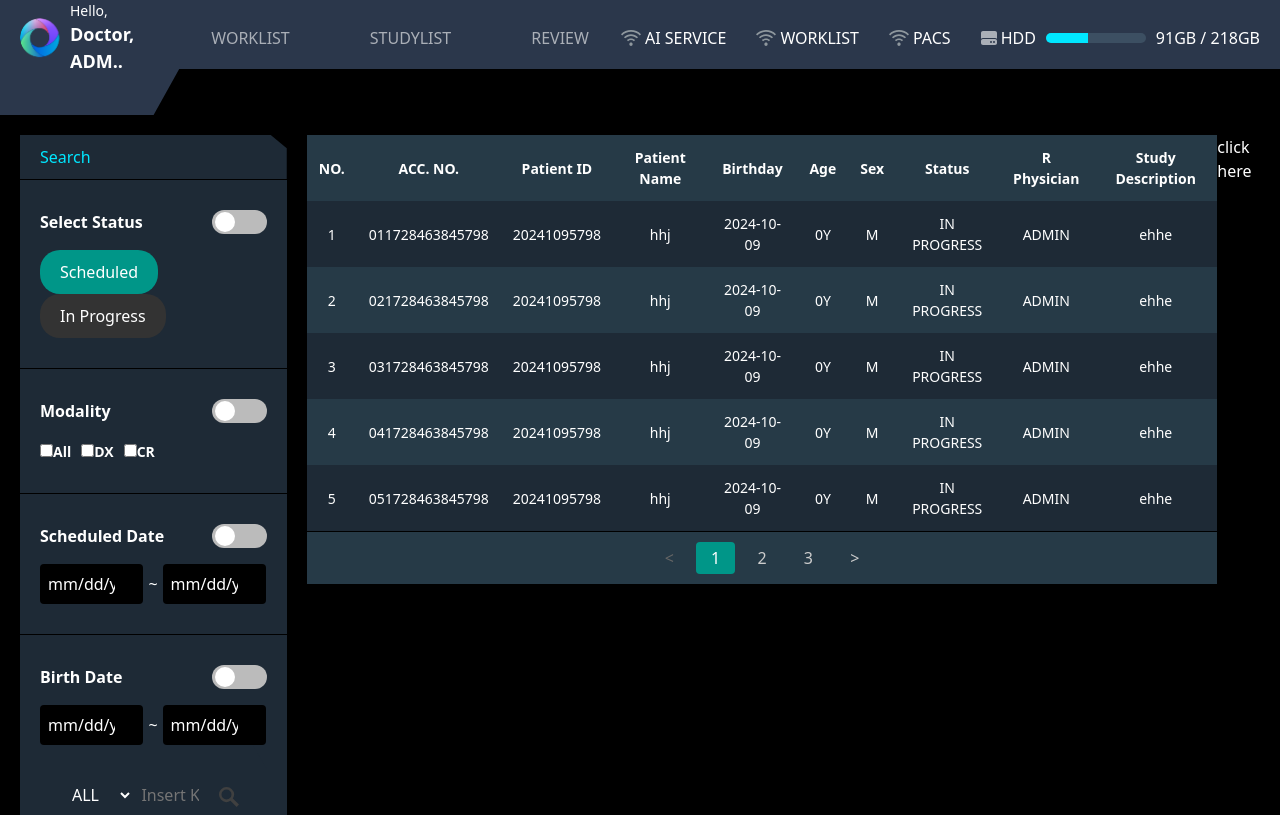
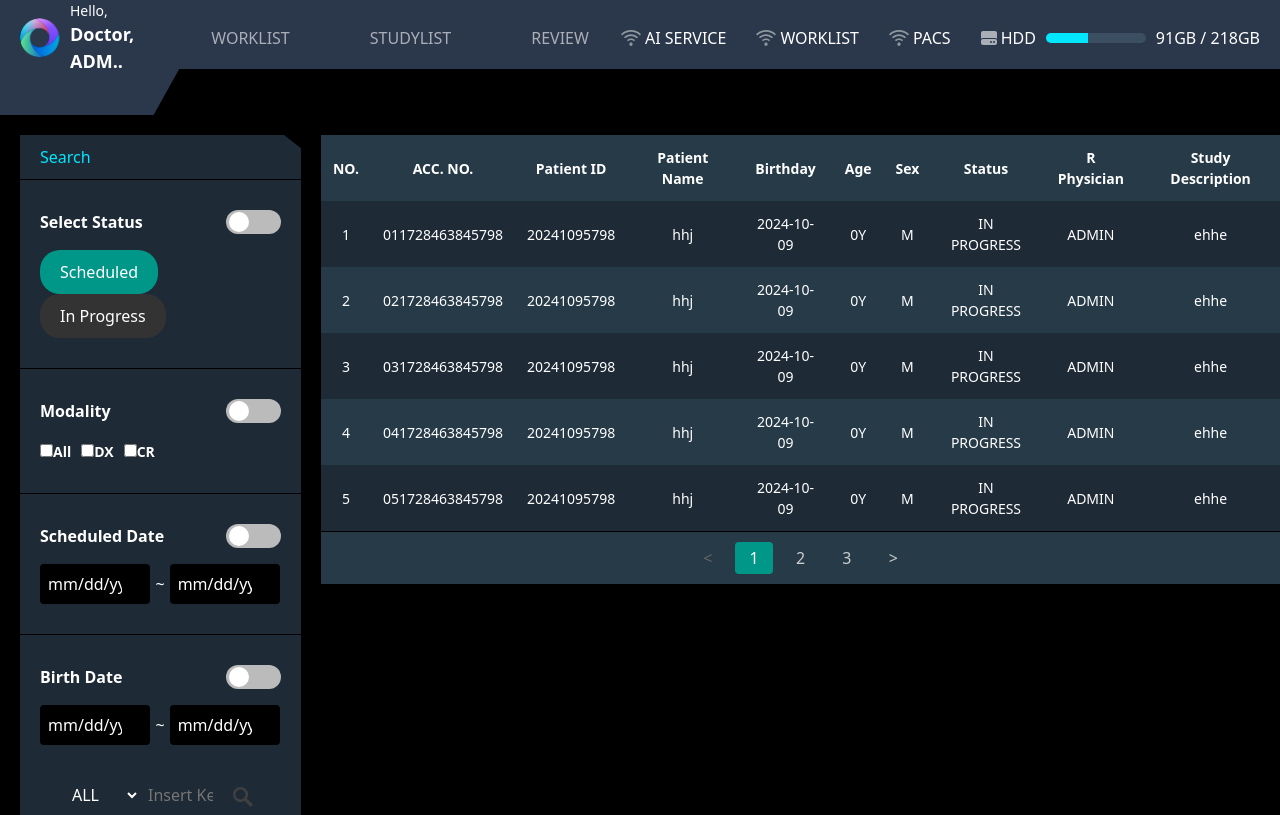
Before and after one commit to NST2210/o-view-web, a React (Vite) app: page / in a window 1280 px wide. Built offline with nearby package versions, Linux system fonts and the light colour scheme; a web font is replaced by a local one.

Commit message:
onclick new Study

```diff
--- a/src/components/common/AppStore.js
+++ b/src/components/common/AppStore.js
@@ -17,8 +17,8 @@ export const useOpenModal = create((set) => ({
   closeModal: () => set({ isOpen: false }),
 }));
 
-export const useOpenNewStory = create((set) => ({
-  isOpenModal: false,
+export const useOpenNewStudy = create((set) => ({
+  isOpenNewStudy: false,
   openNewStudy: () => set({ isOpenNewStudy: true }),
   closeNewStudy: () => set({ isOpenNewStudy: false }),
 }));
--- a/src/components/header/Header.tsx
+++ b/src/components/header/Header.tsx
@@ -5,10 +5,12 @@ import {ReactComponent as IconPlus} from '../../assets/svg/icPlusRounded.svg';
 import {ReactComponent as IconTrash} from '../../assets/svg/icTrash.svg';
 import {ReactComponent as IconAmbulance} from '../../assets/svg/icAmbulance.svg';
 import {ReactComponent as IconHdd} from '../../assets/svg/icHdd.svg';
+import {useOpenNewStudy} from "../common/AppStore";
 
 const Header = () => {
     const location = useLocation();
     const currentPath = location.pathname;
+    const {openNewStudy, closeNewStudy} = useOpenNewStudy();
     return (
         <div>
             <header className="header position-relative z-1">
@@ -69,7 +71,9 @@ const Header = () => {
                         <button
                             className="new-study-btn position-absolute d-flex align-items-center align-content-center w-auto gap-1">
                             <IconPlus className="icon-plus m-l-20"/>
-                            <span className="m-r-20">NEW STUDY</span></button>
+                            <span className="m-r-20" onClick={() => {
+                                openNewStudy()
+                            }}>NEW STUDY</span></button>
                         <button
                             className="delete-study-btn left-8 position-absolute d-flex align-items-center align-content-center w-auto gap-1">
                             <IconTrash
--- a/src/components/modal/newStudyModal/NewStudyModal.tsx
+++ b/src/components/modal/newStudyModal/NewStudyModal.tsx
@@ -1,6 +1,6 @@
 import ReactModal from 'react-modal';
 import React, {useState} from 'react';
-import {useOpenNewStory} from '../../common/AppStore.js';
+import {useOpenNewStudy} from '../../common/AppStore.js';
 
 type TransferItem = {
     selected?: any;
@@ -20,7 +20,7 @@ const TransferItem: React.FC<TransferItem> = ({selected, openWinningComplete}) =
         });
     };
 
-    const {isOpenNewStudy, closeNewStudy} = useOpenNewStory();
+    const {isOpenNewStudy, closeNewStudy} = useOpenNewStudy();
 
     return (
         <ReactModal
--- a/src/pages/workList/WorkList.tsx
+++ b/src/pages/workList/WorkList.tsx
@@ -3,11 +3,11 @@ import React, {useState} from 'react';
 import Sidebar from "../../components/sidebar/Sidebar";
 import PatientTable from "../../components/patientTable/PatientTable";
 import NewStudyModal from "../../components/modal/newStudyModal/NewStudyModal";
-import {useOpenNewStory} from "../../components/common/AppStore";
+import {useOpenNewStudy} from "../../components/common/AppStore";
 
 const WorkList = () => {
 
-    const {openNewStudy, closeNewStudy} = useOpenNewStory();
+    const {openNewStudy, closeNewStudy, isOpenNewStudy} = useOpenNewStudy();
     return (
         <main className="dashboard">
 
@@ -15,19 +15,13 @@ const WorkList = () => {
                 <Sidebar/>
                 <PatientTable/>
 
-                <div className="text-white" onClick={() => {
-                    openNewStudy()
-                }}>
-                    click here
-                </div>
-
-                <NewStudyModal
+                {isOpenNewStudy && <NewStudyModal
                     selected={undefined}
                     setReload={undefined}
                     openWinningComplete={(data) => {
                         closeNewStudy();
                     }}
-                />
+                />}
             </div>
         </main>
     );
```
